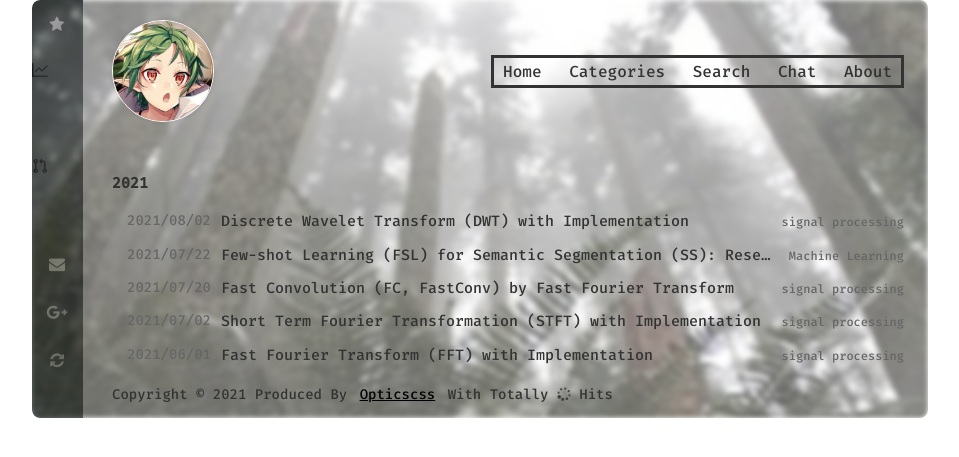
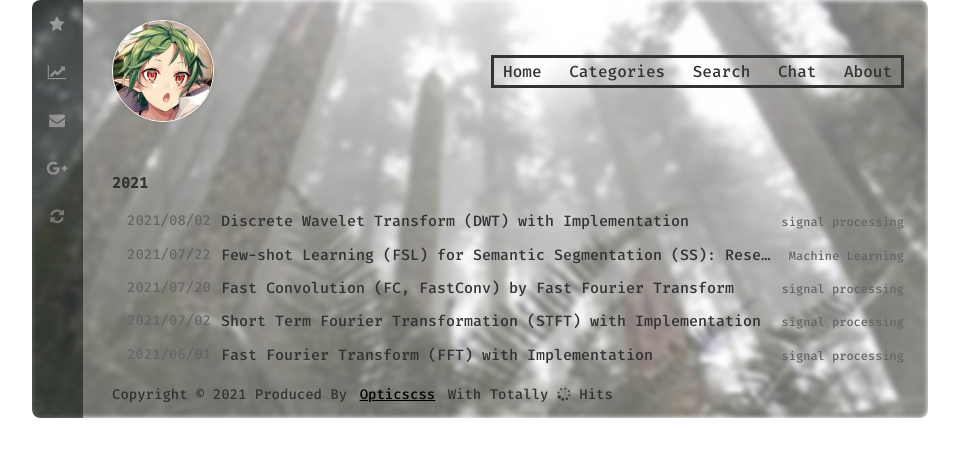
Before and after one commit to Opticcss/Opticcss.github.io, a Jekyll site: the page built from index.html, in a window 1280 px wide. Shown: the top 457 px of the page, without its empty margins (160-1119 px from the left). Built offline with Jekyll 4.4.1, drawn with Linux system fonts in a browser that asks for light colours; comment, search, counter and statistics services are not loaded.

Commit message:
Update page.html

```diff
--- a/_layouts/page.html
+++ b/_layouts/page.html
@@ -6,12 +6,7 @@
 				<li class="three">
 					<ul class="sidenav">
 						<li><a href="https://github.com/Opticcss/Opticcss.github.io"><i class="fa fa-star"></i><span class="w"><b>Star Me</b></span></a></li>
-						<li><a href="https://github.com/Opticcss/Opticcss.github.io/pulse">
-							<svg class="octicon octicon-graph UnderlineNav-octicon d-none d-sm-inline" viewBox="0 0 16 16" version="1.1" width="16" height="16" aria-hidden="true"><path fill-rule="evenodd" d="M1.5 1.75a.75.75 0 00-1.5 0v12.5c0 .414.336.75.75.75h14.5a.75.75 0 000-1.5H1.5V1.75zm14.28 2.53a.75.75 0 00-1.06-1.06L10 7.94 7.53 5.47a.75.75 0 00-1.06 0L3.22 8.72a.75.75 0 001.06 1.06L7 7.06l2.47 2.47a.75.75 0 001.06 0l5.25-5.25z"></path></svg>
-							<span class="w"><b>Insights</b></span></a></li>
-						<li><a href="https://github.com/Opticcss/Opticcss.github.io/pulls">
-							<svg class="octicon octicon-git-pull-request UnderlineNav-octicon d-none d-sm-inline" viewBox="0 0 16 16" version="1.1" width="16" height="16" aria-hidden="true"><path fill-rule="evenodd" d="M7.177 3.073L9.573.677A.25.25 0 0110 .854v4.792a.25.25 0 01-.427.177L7.177 3.427a.25.25 0 010-.354zM3.75 2.5a.75.75 0 100 1.5.75.75 0 000-1.5zm-2.25.75a2.25 2.25 0 113 2.122v5.256a2.251 2.251 0 11-1.5 0V5.372A2.25 2.25 0 011.5 3.25zM11 2.5h-1V4h1a1 1 0 011 1v5.628a2.251 2.251 0 101.5 0V5A2.5 2.5 0 0011 2.5zm1 10.25a.75.75 0 111.5 0 .75.75 0 01-1.5 0zM3.75 12a.75.75 0 100 1.5.75.75 0 000-1.5z"></path></svg>
-							<span class="w"><b>Pulls</b></span></a></li>
+						<li><a href="https://github.com/Opticcss/Opticcss.github.io/pulse"><i class="fa fa-line-chart" aria-hidden="true"></i><span class="w"><b>Insights</b></span></a></li>
 						<li><a href="mailto:optics_css@foxmail.com"><i class="fa fa-envelope" aria-hidden="true"></i><span class="w"><b>Mail</b></span></a></li>
 						<li><a href="mailto:opticscss@gmail.com"><i class="fa fa-google-plus" aria-hidden="true"></i><span class="w"><b>GMail</b></span></a></li>
 						<li onClick="custom_close()"><a><i class="fa fa-refresh" aria-hidden="true"></i><span class="w"><b>Reload</b></span></a></li>
```
